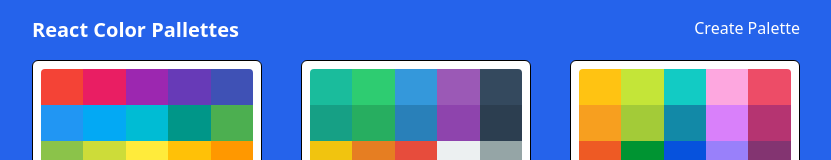
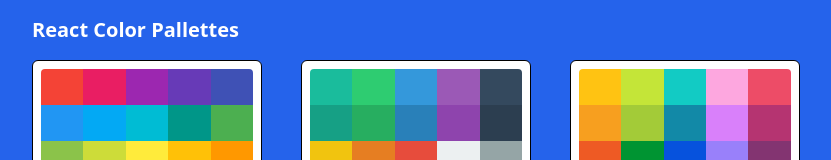
Before and after one commit to arzivre/color-palettes, a React (Vite) app: page / in a window 1280 px wide. Shown: the top 160 px of the page, without its empty margins (224-1055 px from the left). Built offline with nearby package versions, Linux system fonts and the light colour scheme.

Commit message:
production

```diff
--- a/src/components/PaletteList.tsx
+++ b/src/components/PaletteList.tsx
@@ -14,9 +14,9 @@ const PaletteList = () => {
       <div className='flex w-[60%] flex-col flex-wrap items-start'>
         <nav className='align-center flex w-full justify-between text-white'>
           <h1 className='my-4 text-xl font-semibold'>React Color Pallettes</h1>
-          <Link to='/palette/new' className='my-4'>
+          {/* <Link to='/palette/new' className='my-4'>
             Create Palette
-          </Link>
+          </Link> */}
         </nav>
 
         <ol className='border-box grid w-full grid-cols-3 gap-[5%]'>
```
